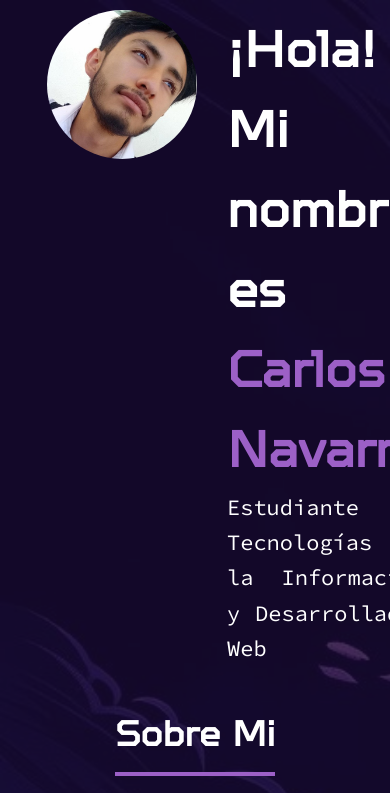
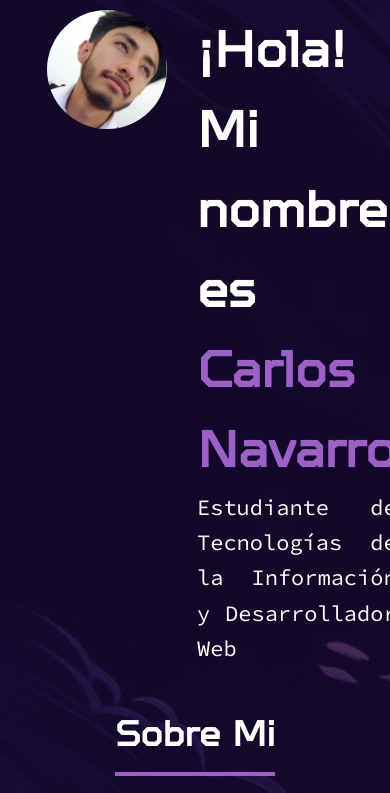
Before and after one commit to CarlosNavarroUTD/portfolio, a plain HTML site: page index.html in a window 390 px wide. Shown: the top 793 px of the page. Drawn offline with Linux system fonts and the light colour scheme.

Commit message:
try fixmobile designe

```diff
--- a/styles.css
+++ b/styles.css
@@ -358,7 +358,11 @@ p{
     p {
       font-size: 20px;
     }
-    .profile-photo {
+    #about{
+      display: flex;
+      flex-direction: column;
+    }
+    #about .profile-photo {
       width: 120px;
       height: auto;
     }
```
